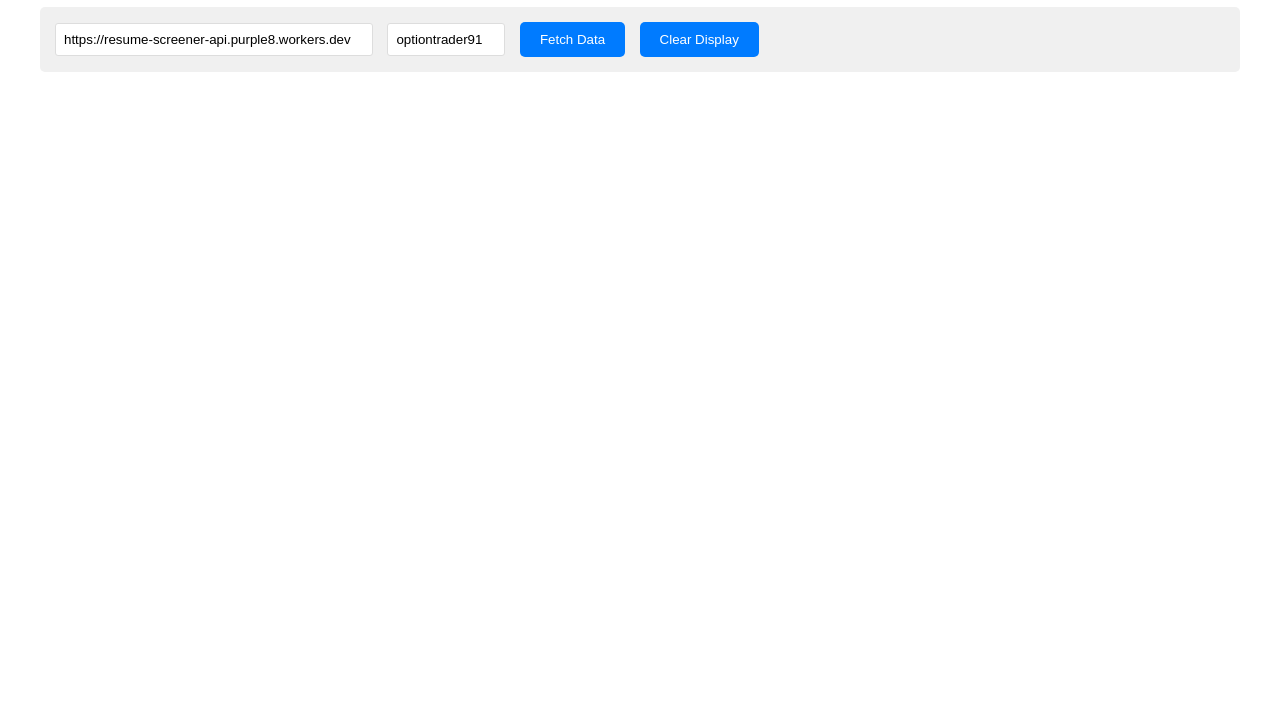
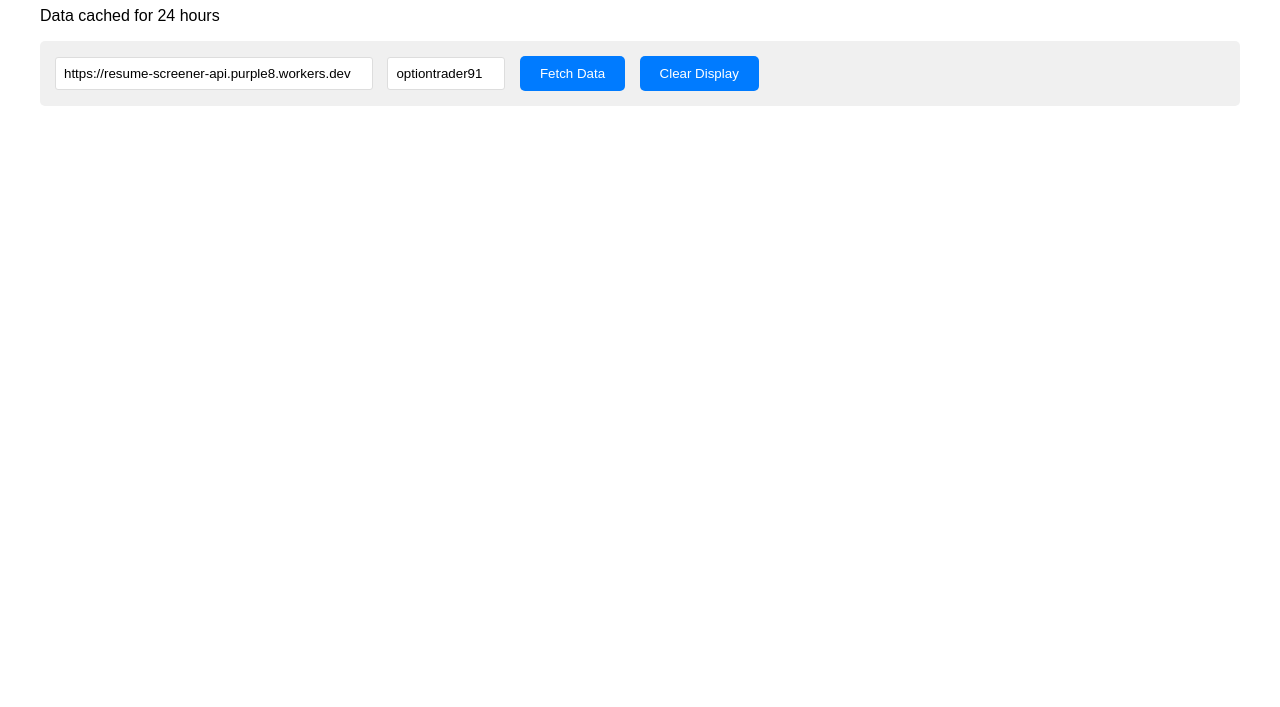
Before and after one commit to HW91/Resume-Data-Test, a plain HTML site: page index.html in a window 1280 px wide. Shown: the part 93-800 px from the top of the page. Drawn offline with Linux system fonts and the light colour scheme.

Commit message:
Update index.html

```diff
--- a/index.html
+++ b/index.html
@@ -79,6 +79,7 @@
 </head>
 <body>
     <h1>Resume Data Test</h1>
+    <p>Data cached for 24 hours</p>
 
     <div class="controls">
         <input type="text" id="apiUrl" placeholder="Worker URL (e.g., resume-screener-api.purple8.workers.dev)" value="https://resume-screener-api.purple8.workers.dev" />
```
